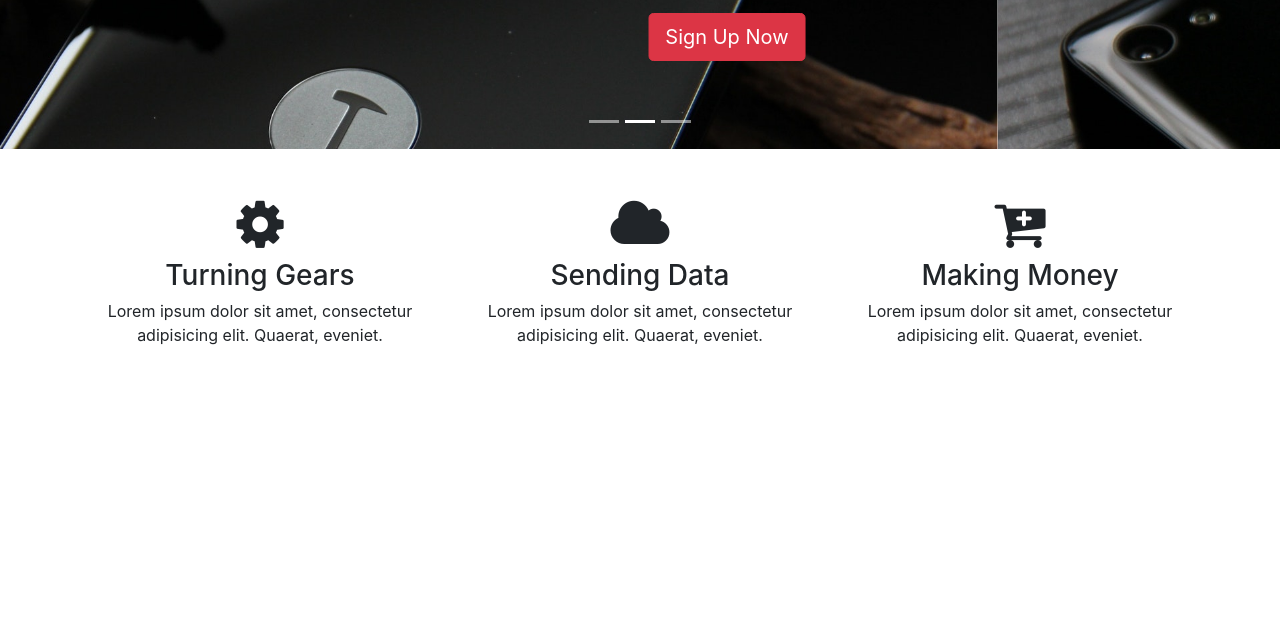
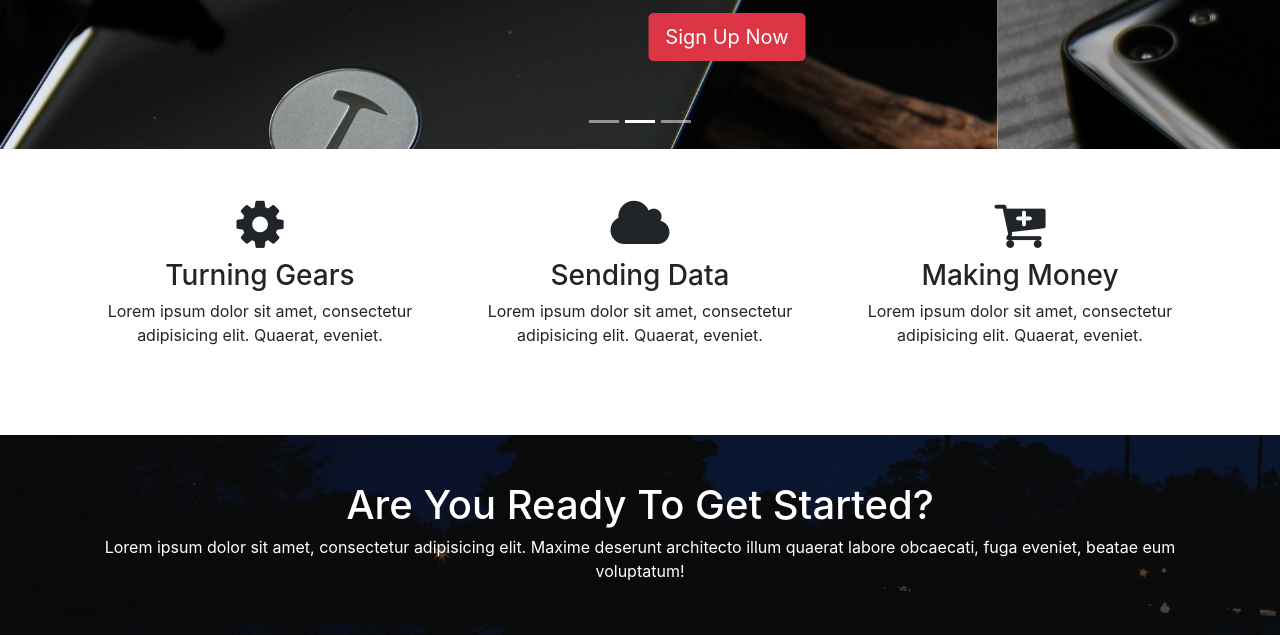
Before and after one commit to toddcf/glozzom, a website: page src/index.html in a window 1280 px wide. Shown: the part 357-992 px from the top of the page. Before the commit the page ends 800 px from the top, so only its background shows below. Drawn offline with Linux system fonts and the light colour scheme.

Commit message:
Completed home heading section.

```diff
--- a/src/index.html
+++ b/src/index.html
@@ -113,6 +113,18 @@
 	</section>
 
 	<!-- HOME HEADING SECTION -->
+	<section id="home-heading" class="p-5">
+		<div class="dark-overlay">
+			<div class="row">
+				<div class="col">
+					<div class="container pt-5">
+						<h1>Are You Ready To Get Started?</h1>
+						<p class="d-none d-md-block">Lorem ipsum dolor sit amet, consectetur adipisicing elit. Maxime deserunt architecto illum quaerat labore obcaecati, fuga eveniet, beatae eum voluptatum!</p>
+					</div>
+				</div>
+			</div>
+		</div>
+	</section>
 
 	<!-- jQuery -->
 	<script src="js/jquery.min.js"></script>
--- a/src/scss/style.scss
+++ b/src/scss/style.scss
@@ -1,4 +1,11 @@
 $icon-size: 55px;
+$dark-overlay: rgba(0, 0, 0, 0.7);
+
+body {
+
+	overflow-x: hidden; /* Gets rid of horizontal scroll bar. */
+
+}
 
 .navbar {
 
@@ -50,3 +57,26 @@ $icon-size: 55px;
 	font-size: $icon-size;
 
 }
+
+#home-heading {
+
+	position: relative;
+	min-height: 200px;
+	background: url("../img/lights.jpg");
+	background-attachment: fixed;
+	background-repeat: no-repeat;
+	text-align: center;
+	color: #fff;
+
+}
+
+.dark-overlay {
+
+	position: absolute;
+	background-color: $dark-overlay;
+	top: 0;
+	left: 0;
+	width: 100%;
+	height: 100%;
+
+}
```
Also changed, not shown: src/css/style.css.
